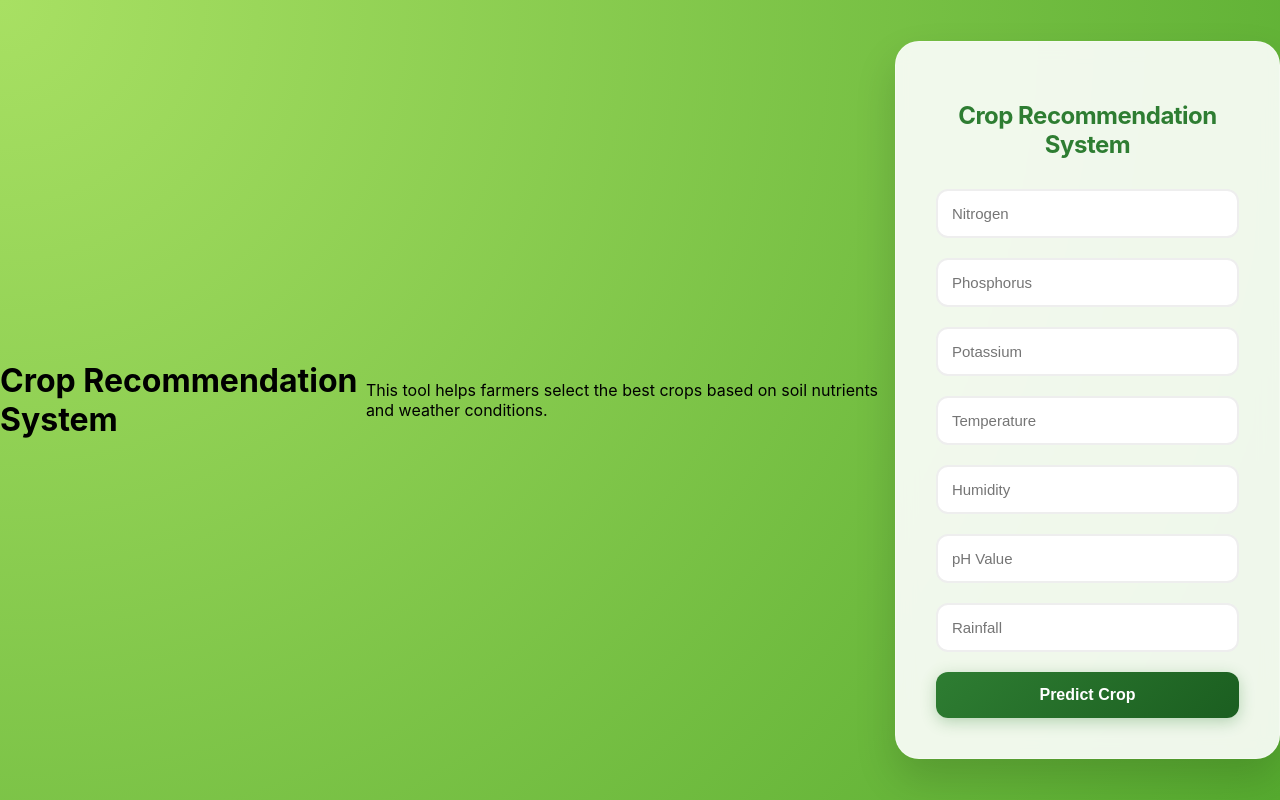
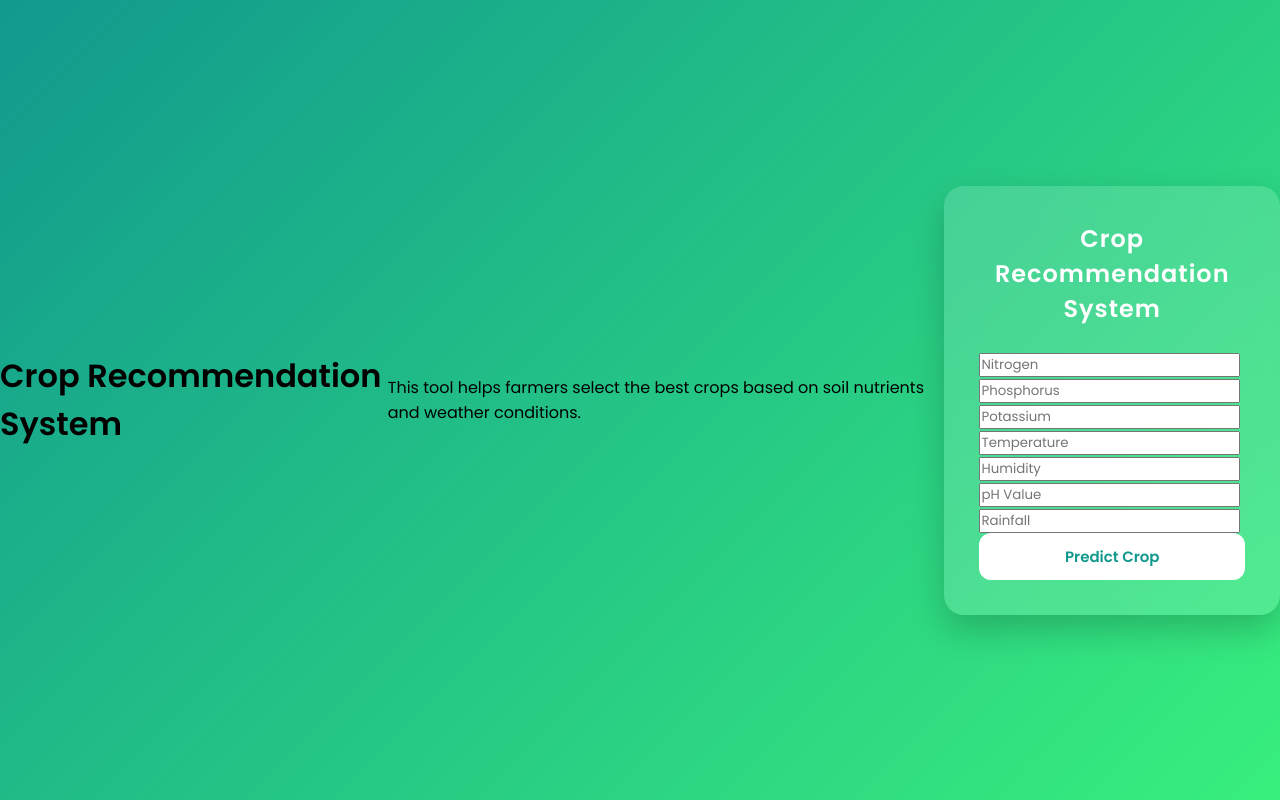
Before and after one commit to sumitbasu47-cell/my-First-model, a Flask app: page / in a window 1280 px wide. Run offline with Flask 3, Linux system fonts and the light colour scheme; parts of the project's set-up code (start-up, migrations or seed data) failed here and were passed over.

Commit message:
Update crop_recomendation.css

```diff
--- a/static/crop_recomendation.css
+++ b/static/crop_recomendation.css
@@ -1,32 +1,32 @@
-/* Custom Properties for easy tweaking */
-:root {
-    --primary-green: #2e7d32;
-    --accent-green: #4caf50;
-    --glass-bg: rgba(255, 255, 255, 0.9);
-    --text-dark: #1b5e20;
+/* Google Font */
+@import url('https://fonts.googleapis.com/css2?family=Poppins:wght@300;400;600&display=swap');
+
+* {
+    margin: 0;
+    padding: 0;
+    box-sizing: border-box;
+    font-family: 'Poppins', sans-serif;
 }
 
-/* Page Background */
+/* Background */
 body {
-    font-family: 'Inter', 'Segoe UI', system-ui, sans-serif;
-    background: radial-gradient(circle at top left, #a8e063, #56ab2f);
+    height: 100vh;
     display: flex;
     justify-content: center;
     align-items: center;
-    min-height: 100vh;
-    margin: 0;
+    background: linear-gradient(135deg, #11998e, #38ef7d);
 }
 
-/* Main Container - Glassmorphism style */
+/* Glass Card */
 .container {
-    background: var(--glass-bg);
-    backdrop-filter: blur(10px); /* Blurs background behind container */
-    padding: 40px;
-    width: 400px;
-    border-radius: 24px;
-    border: 1px solid rgba(255, 255, 255, 0.3);
-    box-shadow: 0 20px 40px rgba(0, 0, 0, 0.15);
-    transition: transform 0.3s ease;
+    width: 420px;
+    padding: 35px;
+    border-radius: 20px;
+    background: rgba(255, 255, 255, 0.15);
+    backdrop-filter: blur(15px);
+    box-shadow: 0 15px 35px rgba(0, 0, 0, 0.2);
+    color: white;
+    transition: 0.3s ease-in-out;
 }
 
 .container:hover {
@@ -36,73 +36,63 @@ body {
 /* Heading */
 .container h2 {
     text-align: center;
-    margin-bottom: 30px;
-    color: var(--primary-green);
-    font-weight: 700;
-    letter-spacing: -0.5px;
+    margin-bottom: 25px;
+    font-weight: 600;
+    letter-spacing: 1px;
 }
 
 /* Input Fields */
-.input-field {
-    width: 100%;
-    margin-bottom: 20px;
+.input-group {
+    margin-bottom: 15px;
 }
 
-.input-field input {
+.input-group input {
     width: 100%;
-    padding: 14px;
-    border-radius: 12px;
-    border: 2px solid #eee;
+    padding: 12px;
+    border-radius: 10px;
+    border: none;
     outline: none;
-    box-sizing: border-box; /* Prevents padding from breaking width */
-    font-size: 15px;
-    transition: all 0.3s cubic-bezier(0.4, 0, 0.2, 1);
+    font-size: 14px;
+    background: rgba(255, 255, 255, 0.25);
+    color: white;
+    transition: 0.3s;
 }
 
-.input-field input:focus {
-    border-color: var(--accent-green);
-    background-color: #fff;
-    box-shadow: 0 0 0 4px rgba(76, 175, 80, 0.15);
+.input-group input::placeholder {
+    color: #f1f1f1;
+}
+
+.input-group input:focus {
+    background: rgba(255, 255, 255, 0.4);
+    box-shadow: 0 0 10px rgba(255, 255, 255, 0.5);
 }
 
 /* Button */
 button {
     width: 100%;
-    padding: 14px;
+    padding: 12px;
     border-radius: 12px;
     border: none;
-    background: linear-gradient(135deg, #2e7d32, #1b5e20);
-    color: white;
-    font-size: 16px;
+    font-size: 15px;
     font-weight: 600;
     cursor: pointer;
-    box-shadow: 0 4px 15px rgba(46, 125, 50, 0.3);
-    transition: all 0.3s ease;
+    background: white;
+    color: #11998e;
+    transition: 0.3s ease;
 }
 
 button:hover {
-    transform: scale(1.02);
-    box-shadow: 0 6px 20px rgba(46, 125, 50, 0.4);
+    background: #0f7c73;
+    color: white;
 }
 
-button:active {
-    transform: scale(0.98);
+/* Prediction Box */
+.result {
+    margin-top: 20px;
+    padding: 12px;
+    border-radius: 10px;
+    text-align: center;
+    background: rgba(255, 255, 255, 0.25);
+    font-weight: 600;
+    font-size: 15px;
 }
-
-/* Prediction Result */
-.result {
-    margin-top: 25px;
-    padding: 15px;
-    border-radius: 12px;
-    background: #f1f8e9;
-    border-left: 5px solid var(--accent-green);
-    text-align: center;
-    font-weight: 600;
-    color: var(--text-dark);
-    animation: fadeIn 0.5s ease-in-out;
-}
-
-@keyframes fadeIn {
-    from { opacity: 0; transform: translateY(10px); }
-    to { opacity: 1; transform: translateY(0); }
-}
```
